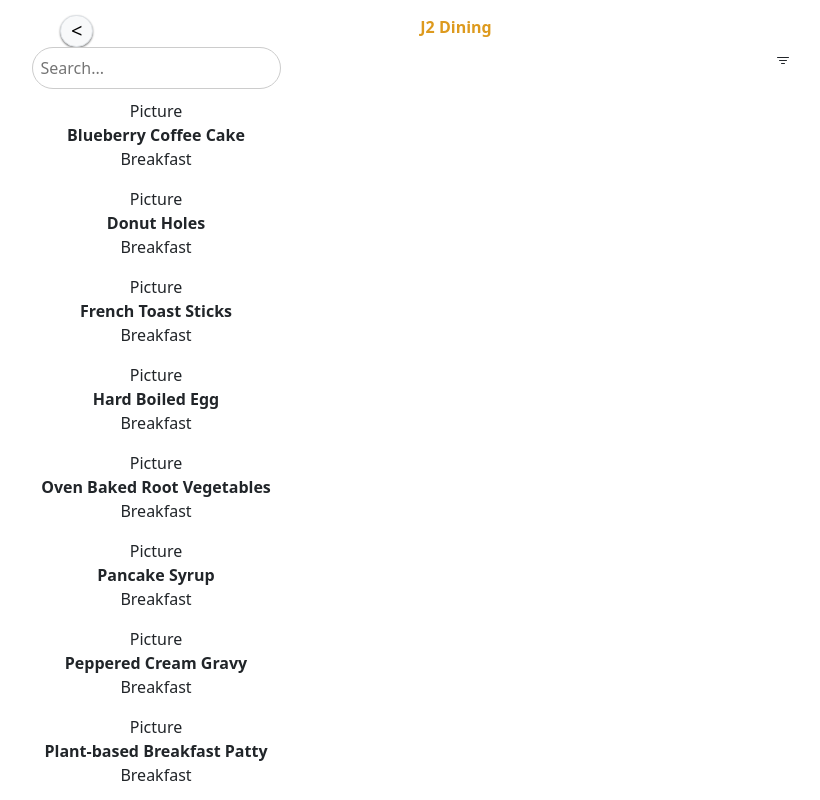
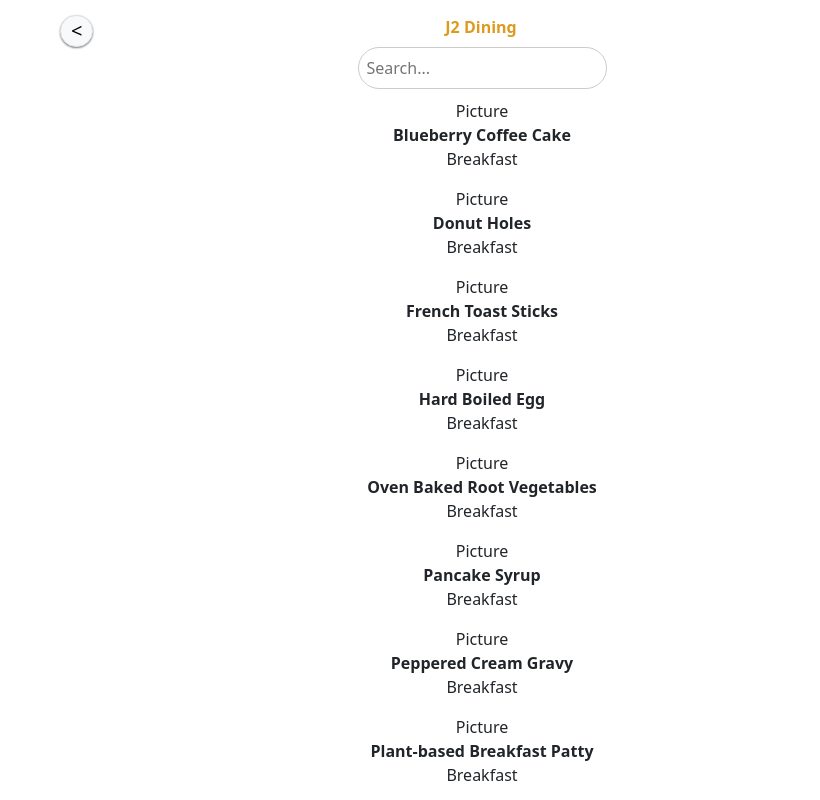
Before and after one commit to MayaLee393/wics-2025, a React (Create React App) app in the folder menu-app/: page / in a window 1280 px wide. Shown: the top 800 px of the page, without its empty margins (183-1003 px from the left). Built offline with nearby package versions, Linux system fonts and the light colour scheme.

Commit message:
fixed layout format

```diff
--- a/menu-app/src/App.css
+++ b/menu-app/src/App.css
@@ -49,7 +49,7 @@
   margin-top: 15px;
   color: rgb(221, 154, 30);
   text-align: left;
-  margin-left: 60px;
+  margin-left: 85px;
 }
 .search {
   text-align:center;
--- a/menu-app/src/App.js
+++ b/menu-app/src/App.js
@@ -18,10 +18,8 @@ function App() {
         </div>
       </div>
       <div className='row search-filter'>
-        <div className='col'>
-          <div>
+        <div>
           <SearchBar />
-          </div>
         </div>
         <div className='col'>
           <svg xmlns="http://www.w3.org/2000/svg" width="16" height="16" fill="currentColor" class="bi bi-filter" viewBox="0 0 16 16">
--- a/menu-app/src/components/SearchBar.js
+++ b/menu-app/src/components/SearchBar.js
@@ -19,8 +19,8 @@ function SearchBar() {
         onChange={(e) => setQuery(e.target.value)}
         style={{
           display: "flex",          // Enable flexbox
-        flexDirection: "column",  // Stack items vertically
-        alignItems: "center",     // Center items horizontally
+          flexDirection: "column",  // Stack items vertically
+          alignItems: "center",     // Center items horizontally
           padding: "8px",
           margin: "0 auto",
           marginBottom: "10px",
```
